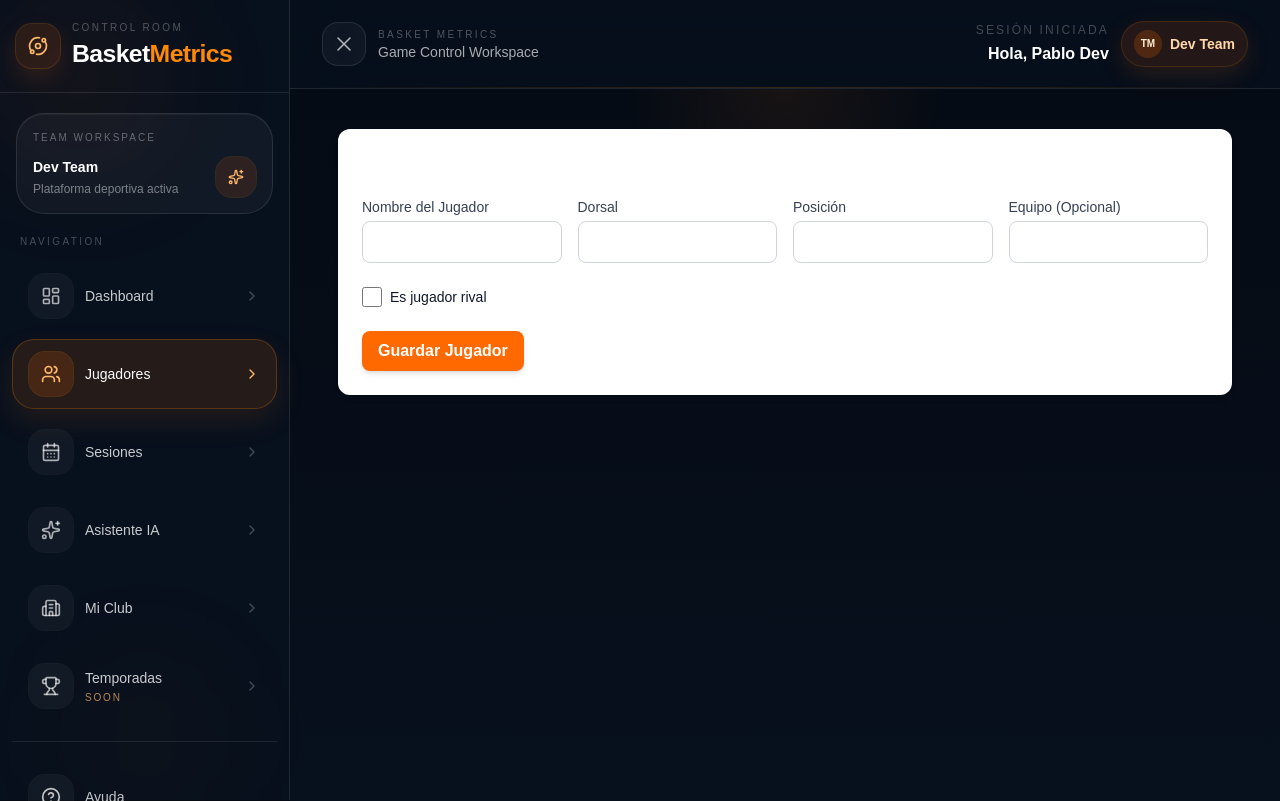
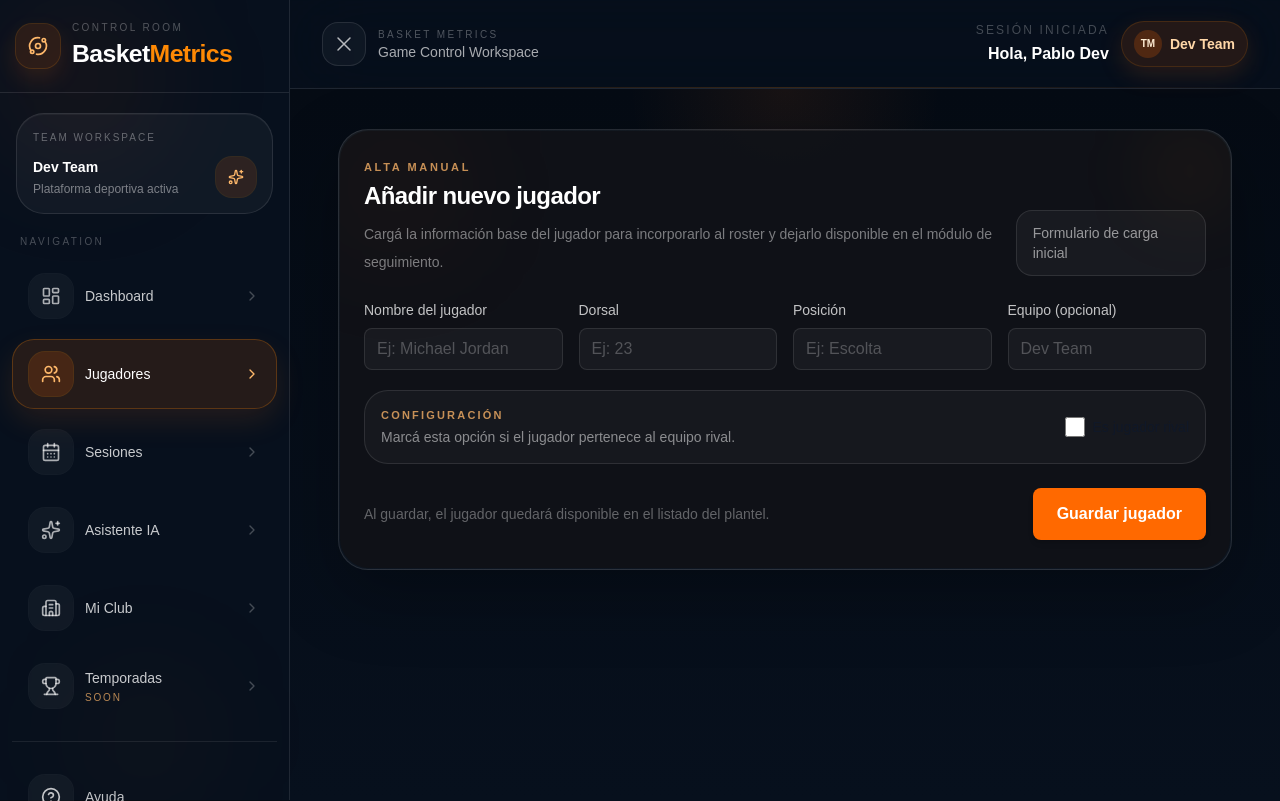
Before and after one commit to PabloLeonRios/basket-metrics-clean, a Next.js app: page /panel/players/new in a window 1280 px wide. Built offline with nearby package versions, Linux system fonts and the light colour scheme.

Commit message:
Update CreatePlayerForm.tsx
Update CreatePlayerForm.tsx

```diff
--- a/src/components/players/CreatePlayerForm.tsx
+++ b/src/components/players/CreatePlayerForm.tsx
@@ -8,11 +8,31 @@ import Input from '@/components/ui/Input';
 import Checkbox from '@/components/ui/Checkbox';
 import { toast } from 'react-toastify';
 
+/**
+ * ============================================================
+ * CREATE PLAYER FORM
+ * ============================================================
+ *
+ * NOTAS PARA PABLITO (Mongo / Backend futuro)
+ *
+ * Lógica actual:
+ * - toma usuario desde useAuth()
+ * - arma payload local
+ * - POST /api/players
+ * - redirige a /panel/players si sale OK
+ *
+ * Mejora UI 2026:
+ * - SOLO cambia presentación visual
+ * - NO se toca submit
+ * - NO se toca endpoint
+ * - NO se toca estructura del payload
+ * - Se alinea estética con Players / Dashboard / Panel
+ */
+
 export default function CreatePlayerForm() {
   const { user } = useAuth();
   const router = useRouter();
 
-  // Form state
   const [name, setName] = useState('');
   const [dorsal, setDorsal] = useState('');
   const [position, setPosition] = useState('');
@@ -21,7 +41,7 @@ export default function CreatePlayerForm() {
   const [isSubmitting, setIsSubmitting] = useState(false);
 
   const labelStyles =
-    'block text-sm font-medium text-gray-700 dark:text-gray-300 mb-1';
+    'mb-2 block text-sm font-medium text-white/75';
 
   const handleSubmit = async (e: FormEvent) => {
     e.preventDefault();
@@ -39,6 +59,7 @@ export default function CreatePlayerForm() {
         coach: user._id,
         isRival,
       };
+
       const response = await fetch('/api/players', {
         method: 'POST',
         headers: { 'Content-Type': 'application/json' },
@@ -51,8 +72,6 @@ export default function CreatePlayerForm() {
       }
 
       toast.success('Jugador creado con éxito. Redirigiendo a la lista...');
-
-      // Redirect to the player list page
       router.push('/panel/players');
     } catch (err) {
       toast.error(
@@ -64,13 +83,37 @@ export default function CreatePlayerForm() {
   };
 
   return (
-    <div className="bg-white dark:bg-gray-900 p-4 sm:p-6 rounded-xl shadow-md">
-      <h2 className="text-xl font-bold mb-4">Añadir Nuevo Jugador</h2>
-      <form onSubmit={handleSubmit} className="space-y-4">
-        <div className="grid grid-cols-1 md:grid-cols-4 gap-4">
+    <div className="overflow-hidden rounded-[30px] border border-white/10 bg-[linear-gradient(180deg,rgba(255,255,255,0.06)_0%,rgba(255,255,255,0.03)_100%)] p-[1px] shadow-[0_24px_70px_rgba(0,0,0,0.28)]">
+      <div className="relative rounded-[29px] bg-[#0f1117]/95 px-5 py-6 md:px-6 md:py-7">
+        <div className="pointer-events-none absolute inset-0">
+          <div className="absolute left-0 top-0 h-28 w-28 rounded-full bg-orange-500/8 blur-3xl" />
+          <div className="absolute right-0 top-0 h-20 w-20 rounded-full bg-orange-400/8 blur-2xl" />
+        </div>
+
+        <div className="relative mb-6 flex flex-col gap-3 md:flex-row md:items-end md:justify-between">
+          <div>
+            <p className="text-[11px] font-semibold uppercase tracking-[0.24em] text-orange-300/75">
+              Alta manual
+            </p>
+            <h2 className="mt-1 text-2xl font-black tracking-tight text-white">
+              Añadir nuevo jugador
+            </h2>
+            <p className="mt-2 max-w-2xl text-sm leading-7 text-white/45">
+              Cargá la información base del jugador para incorporarlo al roster
+              y dejarlo disponible en el módulo de seguimiento.
+            </p>
+          </div>
+
+          <div className="rounded-2xl border border-white/10 bg-white/[0.04] px-4 py-3 text-sm text-white/55">
+            Formulario de carga inicial
+          </div>
+        </div>
+
+        <form onSubmit={handleSubmit} className="relative space-y-5">
+          <div className="grid grid-cols-1 gap-4 md:grid-cols-2 xl:grid-cols-4">
             <div>
               <label htmlFor="name" className={labelStyles}>
-              Nombre del Jugador
+                Nombre del jugador
               </label>
               <Input
                 id="name"
@@ -79,8 +122,10 @@ export default function CreatePlayerForm() {
                 onChange={(e) => setName(e.target.value)}
                 required
                 placeholder="Ej: Michael Jordan"
+                className="rounded-2xl border-white/10 bg-white/[0.04] text-white placeholder:text-white/25"
               />
             </div>
+
             <div>
               <label htmlFor="dorsal" className={labelStyles}>
                 Dorsal
@@ -91,8 +136,10 @@ export default function CreatePlayerForm() {
                 value={dorsal}
                 onChange={(e) => setDorsal(e.target.value)}
                 placeholder="Ej: 23"
+                className="rounded-2xl border-white/10 bg-white/[0.04] text-white placeholder:text-white/25"
               />
             </div>
+
             <div>
               <label htmlFor="position" className={labelStyles}>
                 Posición
@@ -104,6 +151,7 @@ export default function CreatePlayerForm() {
                 value={position}
                 onChange={(e) => setPosition(e.target.value)}
                 placeholder="Ej: Escolta"
+                className="rounded-2xl border-white/10 bg-white/[0.04] text-white placeholder:text-white/25"
               />
               <datalist id="position-options">
                 <option value="Base" />
@@ -113,9 +161,10 @@ export default function CreatePlayerForm() {
                 <option value="Pívot" />
               </datalist>
             </div>
+
             <div>
               <label htmlFor="team" className={labelStyles}>
-              Equipo (Opcional)
+                Equipo (opcional)
               </label>
               <Input
                 id="team"
@@ -127,26 +176,49 @@ export default function CreatePlayerForm() {
                     ? 'Ej: Equipo Rival'
                     : user?.team?.name || 'Ej: Mi Equipo'
                 }
+                className="rounded-2xl border-white/10 bg-white/[0.04] text-white placeholder:text-white/25"
               />
             </div>
           </div>
-        <div className="py-2">
+
+          <div className="rounded-[24px] border border-white/10 bg-white/[0.03] px-4 py-4">
+            <div className="flex flex-col gap-3 md:flex-row md:items-center md:justify-between">
+              <div>
+                <p className="text-[11px] font-semibold uppercase tracking-[0.20em] text-orange-300/75">
+                  Configuración
+                </p>
+                <p className="mt-1 text-sm text-white/50">
+                  Marcá esta opción si el jugador pertenece al equipo rival.
+                </p>
+              </div>
+
+              <div className="shrink-0">
                 <Checkbox
                   label="Es jugador rival"
                   checked={isRival}
                   onChange={(e) => setIsRival(e.target.checked)}
                 />
               </div>
+            </div>
+          </div>
+
+          <div className="flex flex-col gap-3 pt-1 sm:flex-row sm:items-center sm:justify-between">
+            <p className="text-sm text-white/35">
+              Al guardar, el jugador quedará disponible en el listado del plantel.
+            </p>
+
             <Button
               type="submit"
               disabled={isSubmitting}
               variant="primary"
               size="md"
-          className="w-full sm:w-auto"
+              className="w-full rounded-2xl bg-orange-500 px-6 py-3.5 font-semibold text-white transition-all duration-300 hover:bg-orange-400 hover:shadow-[0_16px_35px_rgba(249,115,22,0.28)] sm:w-auto"
             >
-          {isSubmitting ? 'Creando...' : 'Guardar Jugador'}
+              {isSubmitting ? 'Creando...' : 'Guardar jugador'}
             </Button>
+          </div>
         </form>
+      </div>
     </div>
   );
 }
```
Lines whose indentation alone changed are shown as unchanged.
